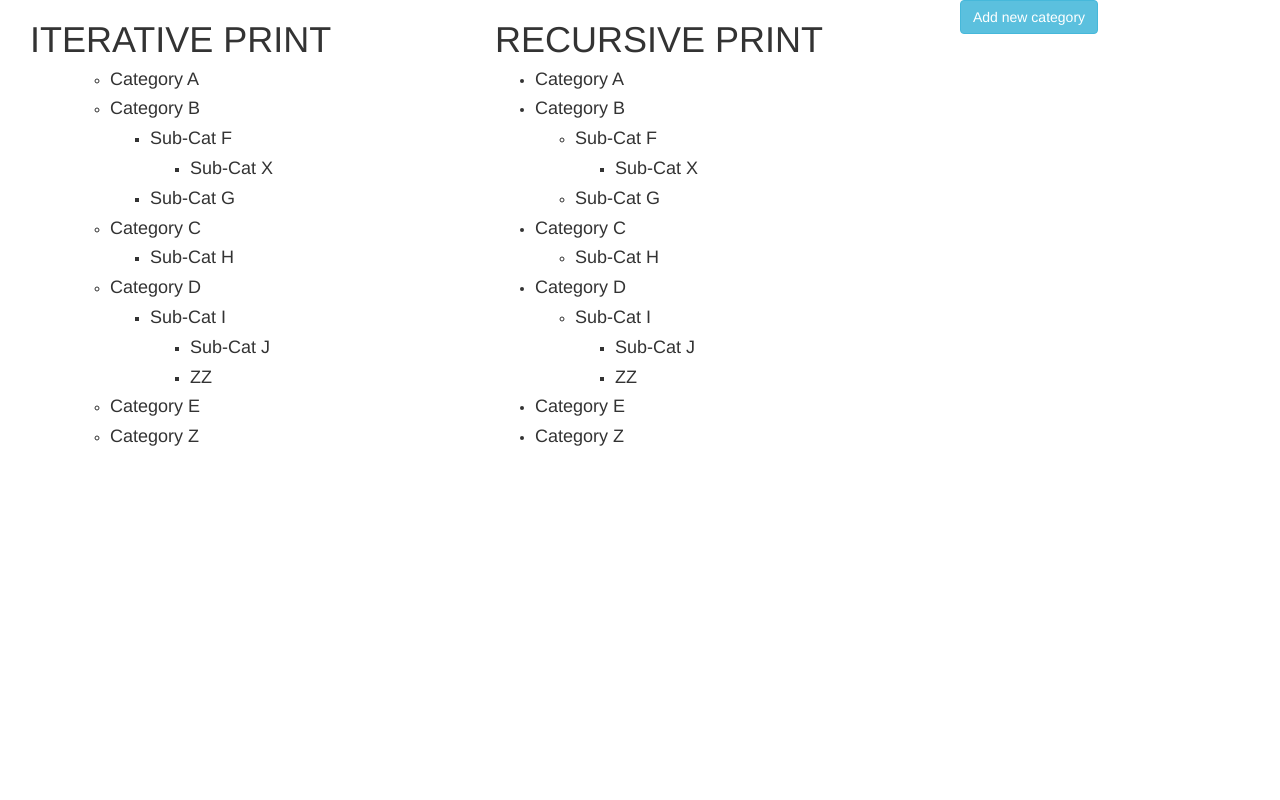
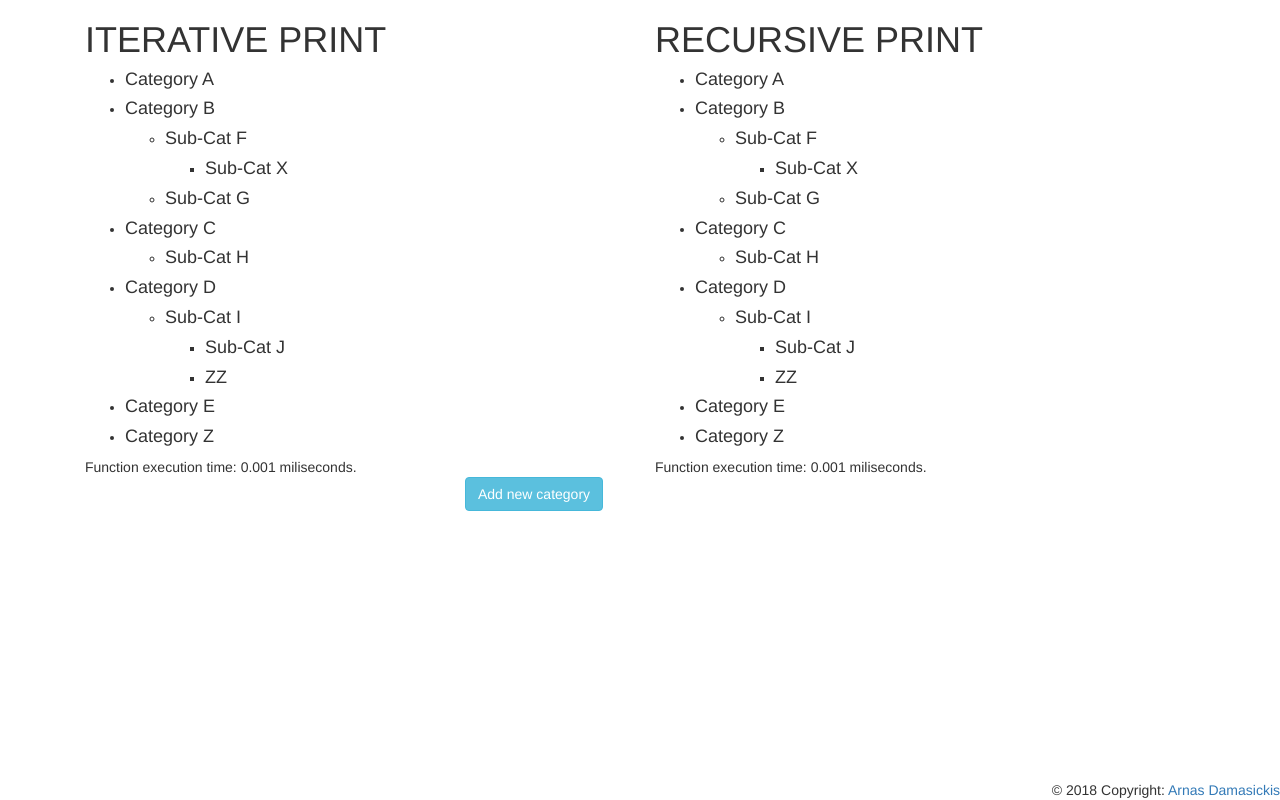
Before and after one commit to Arnphame/CategoryTree, a PHP site: page / in a window 1280 px wide. Run offline with PHP 8.4, Linux system fonts and the light colour scheme; data comes from the database, SQL or seed files in the repository.

Commit message:
Added more design, function execution times

```diff
--- a/index.php
+++ b/index.php
@@ -30,12 +30,14 @@ $x = buildTree($categoriesArray);
  * prints $categoryTree->name recursively.
  */
 function recursive_print($categoryTree) {
-    if($categoryTree->name != "Main")
+    if($categoryTree->name != "Root")
         echo '<li><h4>' . $categoryTree->name . '</li></h4>';
     foreach($categoryTree->subCats as $subCat) {
-        echo '<ul>';
-        recursive_print($subCat);
-        echo '</ul>';
+        if(!empty($subCat)) {
+            echo '<ul>';
+            recursive_print($subCat);
+            echo '</ul>';
+        }
     }
 }
 /*
@@ -43,10 +45,9 @@ function recursive_print($categoryTree) {
  */
 function iterative_print($categoryTree) {
     $stack = array(array($categoryTree));
-    echo '<ul>'."\n";
     while (count($stack)) {
         $category = array_shift($stack[count($stack)-1]);
-        if($category->name != "Main")
+        if($category->name != "Root")
             echo '<li><h4>' . $category->name . '</li></h4>';
         echo '<ul>';
         $stack[] = $category->subCats;
@@ -69,7 +70,7 @@ function iterative_print($categoryTree) {
  */
 function buildTree($categoriesArray)
 {
-    $tree = new CategoryTree("Main");
+    $tree = new CategoryTree("Root");
     $registry = [0 => $tree]; // One entry: Main (parentId = 0)
     foreach ($categoriesArray as $c) {
         $catTree = new CategoryTree($c->name);
@@ -81,26 +82,62 @@ function buildTree($categoriesArray)
 ?>
 <html>
 <head>
+    <title>Category Tree</title>
     <link rel="stylesheet" href="https://maxcdn.bootstrapcdn.com/bootstrap/3.3.7/css/bootstrap.min.css" integrity="sha384-BVYiiSIFeK1dGmJRAkycuHAHRg32OmUcww7on3RYdg4Va+PmSTsz/K68vbdEjh4u" crossorigin="anonymous">
+    <style type="text/css">
+        html,
+        body {
+            height: 100%;
+        }
+        #footer {
+            position: fixed;
+            left: 0;
+            bottom: 0;
+            width: 100%;
+        }
+    </style>
 </head>
 <body>
-<div class="main col-lg-9">
+<div class="container">
     <div class="col-lg-6">
         <h1>ITERATIVE PRINT</h1>
         <?php
+        $start = microtime(true);
         iterative_print($x);
+        $end = microtime(true);
+        $time = ($end - $start) * 1000;
+        echo("Function execution time: " . number_format($time,3) . " miliseconds.");
         ?>
     </div>
     <div class="col-lg-6">
         <h1>RECURSIVE PRINT</h1>
         <?php
+        $start = microtime(true);
         recursive_print($x);
+        $end = microtime(true);
+        $time = ($end - $start) * 1000;
+        echo("Function execution time: " . number_format($time,3) . " miliseconds.");
         ?>
     </div>
 </div>
 
 <div class="container">
-    <a href="form.php" id="x" class="btn btn-info" role="button">Add new category</a>
+        <div class="col-lg-12">
+            <div class="row">
+                <div class="col-xs-4">
+                </div>
+                <div class="col-xs-4">
+                    <a href="form.php" id="x" class="btn btn-info" role="button">Add new category</a>
+                </div>
+                <div class="col-xs-4">
+                </div>
+            </div>
+        </div>
+</div>
+<div id="footer" class="page-footer fixed-bottom">
+    <div class="footer-copyright text-right py-3">© 2018 Copyright:
+        <a> Arnas Damasickis</a>
+    </div>
 </div>
 </body>
 </html>
```
